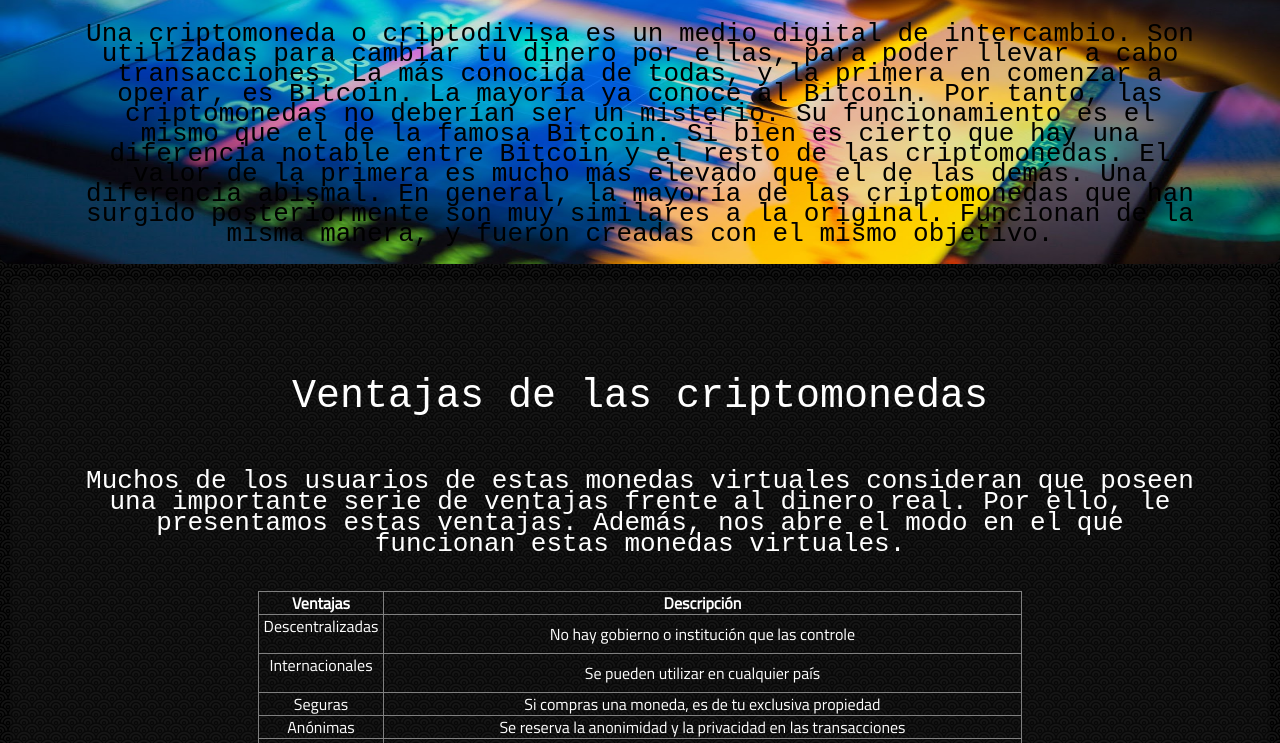
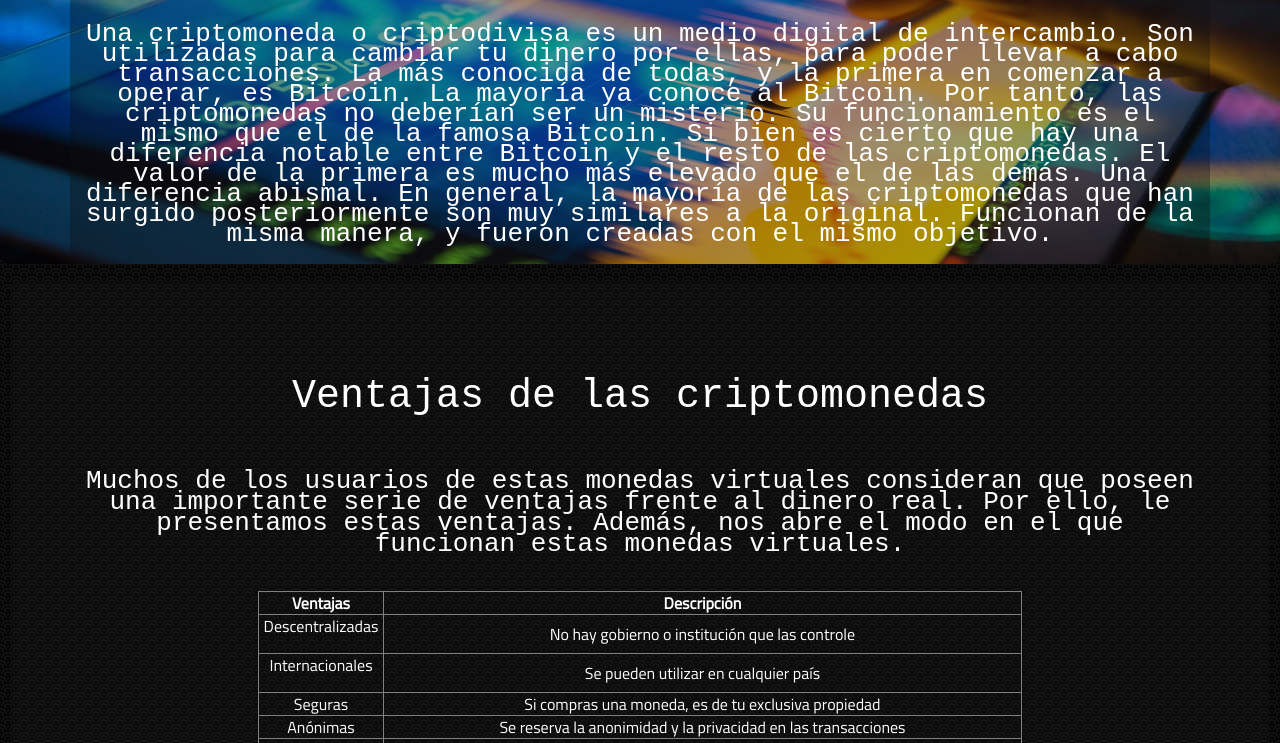
Before and after one commit to Kota122/Criptomonedas, a plain HTML site: page index.html in a window 1280 px wide. Shown: the part 357-1100 px from the top of the page. Drawn offline with nearby package versions, Linux system fonts and the light colour scheme.

Commit message:
Add files via upload

```diff
--- a/css/style.css
+++ b/css/style.css
@@ -20,7 +20,7 @@ body {
 
 #hero {
     text-align: center;
-    color: rgb(0, 0, 0);
+    color: rgb(255, 255, 255);
 }
 
 #footer{
@@ -97,3 +97,9 @@ table{
     #boton i {
         color: white;
     }
+
+    #ih{
+        background-color: rgba(12, 12, 12, 0.342);
+        border-radius: 9px;
+        margin: auto;
+    }
```
